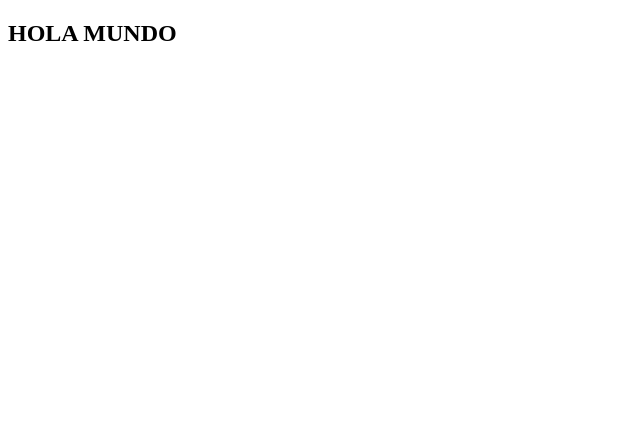
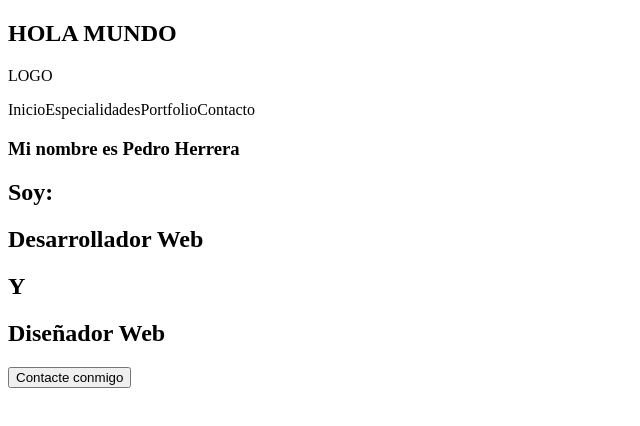
Before and after one commit to Plastixd/TPFINAL2, a React (Vite) app: page / in a window 1280 px wide. Shown: the top 426 px of the page, without its empty margins (0-640 px from the left). Built offline with nearby package versions, Linux system fonts and the light colour scheme.

Commit message:
agregados los componentes Header y Hero

```diff
--- a/src/App.jsx
+++ b/src/App.jsx
@@ -1,12 +1,16 @@
-
+import React from "react";
+import Header from "./Components/Header"
+import Hero from "./Components/Hero";
 
 function App() {
 
   return (
     <section>
       <h1>HOLA MUNDO</h1>
+      <Header/>
+      <Hero/>
     </section>
-  )
+  );
 }
 
 export default App
--- /dev/null
+++ b/src/Components/Header.jsx
@@ -0,0 +1,23 @@
+import React from 'react';
+
+const Header = () => {
+  return (
+    <header>
+      <nav > {/* Inicio del Menu de la pagina */}
+        <div> {/* Logo de la pagina */}
+            <p>LOGO</p>
+        </div>
+
+        {/* botones del menu */}
+        <div>
+          <a>Inicio</a>
+          <a>Especialidades</a>
+          <a>Portfolio</a>
+          <a>Contacto</a>
+        </div>
+      </nav> {/* Fin del menú de la página */}
+    </header>
+  );
+};
+
+export default Header;
--- /dev/null
+++ b/src/Components/Hero.jsx
@@ -0,0 +1,28 @@
+import React from 'react'
+import PropTypes from 'prop-types'
+
+function Hero(props) {
+  return (
+    <section>
+        <div>
+        {/* IMAGEN DEL HERO */}
+        </div>
+        <div>
+            <h1>Mi nombre es <b>Pedro Herrera</b></h1>
+        <div>
+            <h2>Soy:</h2>
+            <h2>Desarrollador Web</h2>
+            <h2>Y</h2>
+            <h2>Diseñador Web</h2>
+        </div>
+        <button>Contacte conmigo</button>
+        </div>
+    </section>
+  )
+}
+
+Hero.propTypes = {
+
+}
+
+export default Hero
```
